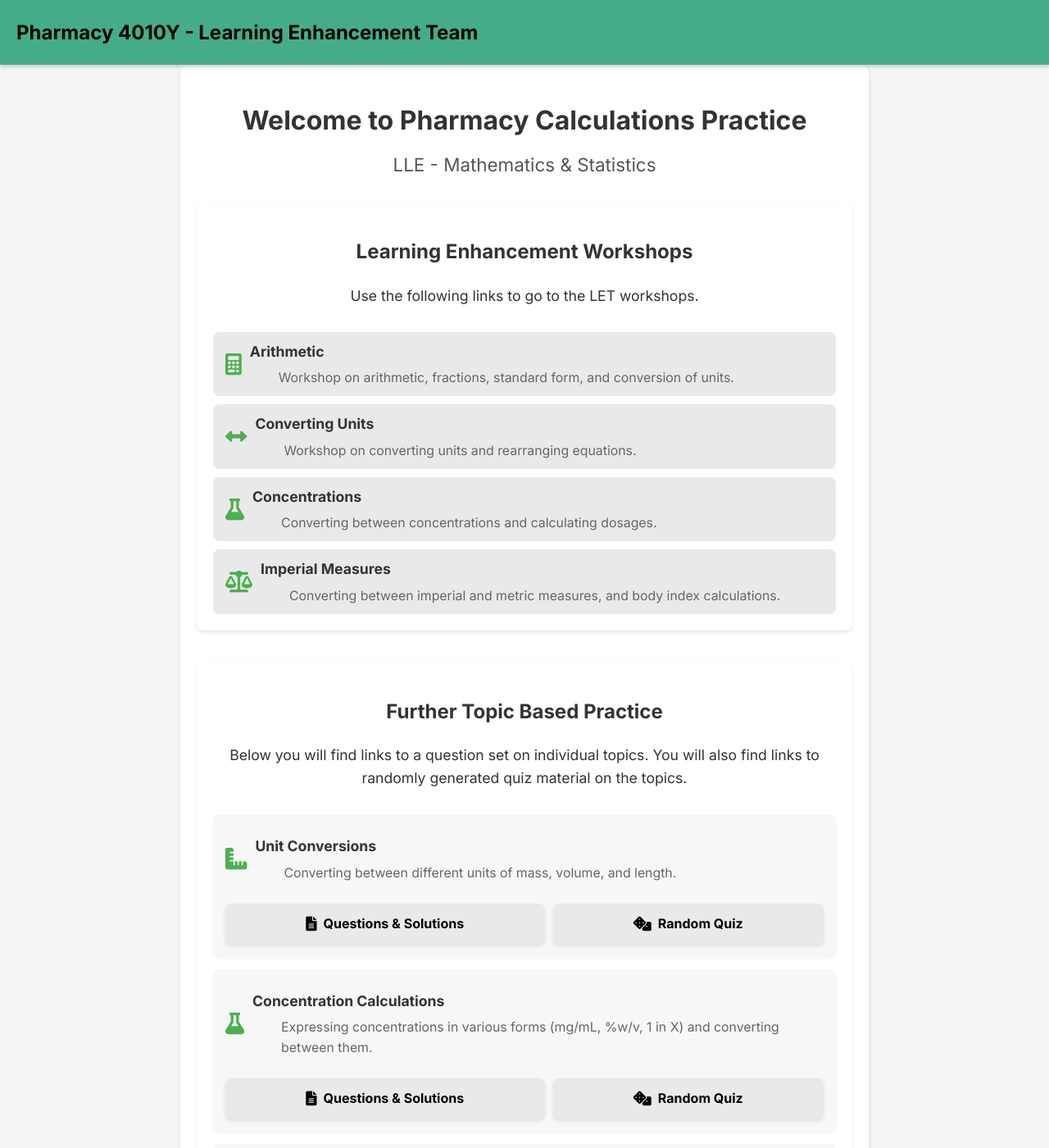
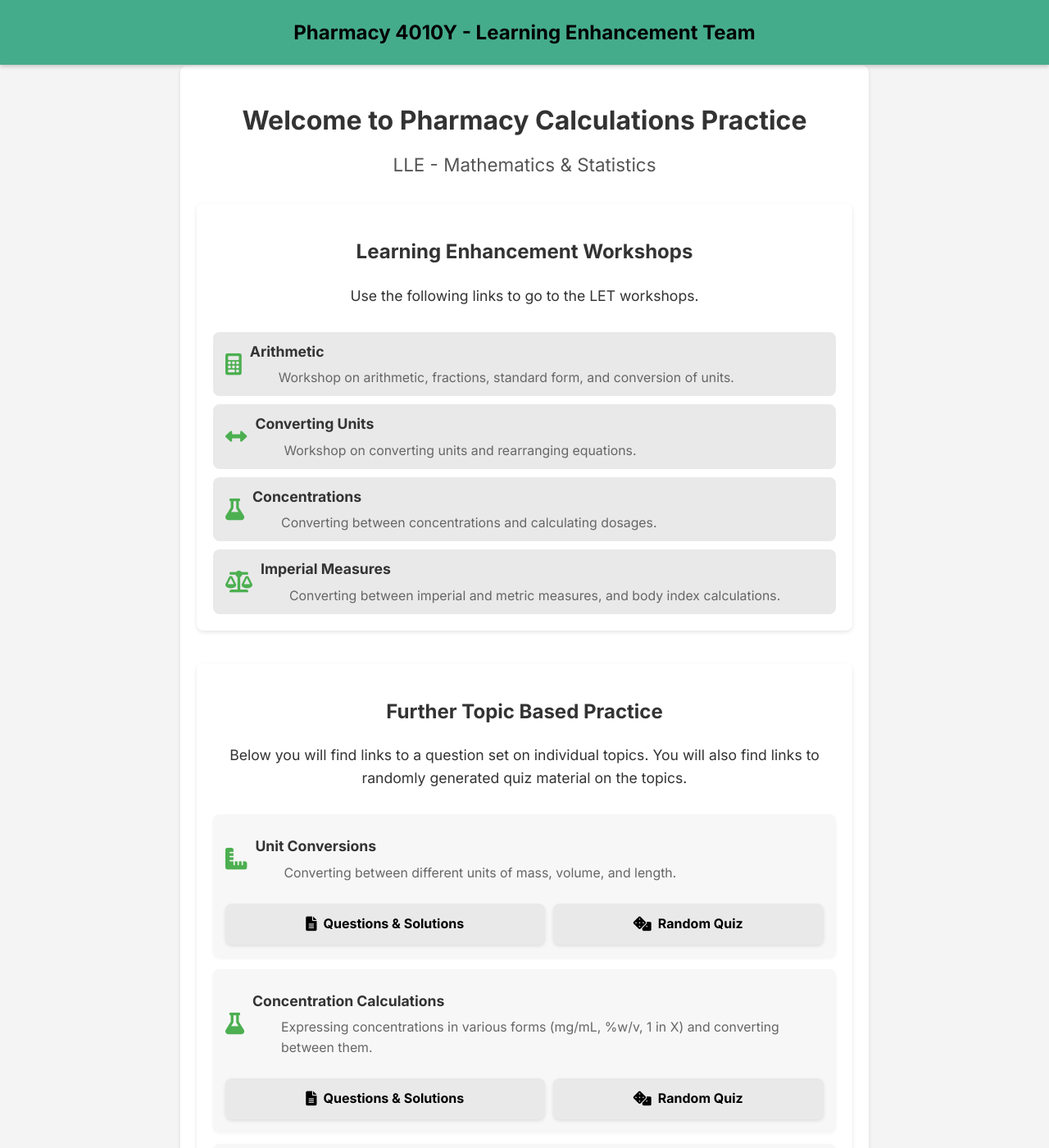
Before and after one commit to probe973/pha-4010y, a Jekyll site: the page index.html, which Jekyll copies as it is, in a window 1280 px wide and 1400 px high. Shown: the whole window at 82% size. Built offline with Jekyll 4.4.1, drawn with Linux system fonts in a browser that asks for light colours.

Commit message:
Update index.html

```diff
--- a/index.html
+++ b/index.html
@@ -35,6 +35,11 @@
             padding: 20.5px 20px;
             box-sizing: border-box;
         }
+        header.navbar nav {
+    flex-grow: 1; /* Make the <nav> element expand to fill available space */
+    display: flex; /* Make <nav> a flex container */
+    justify-content: center; /* Center its content (the navbar-title) horizontally */
+}
         .navbar-title {
             color: black;
             font-size: 24px;
```
